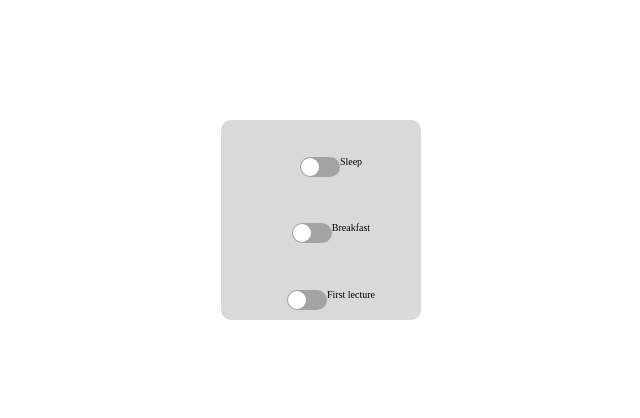
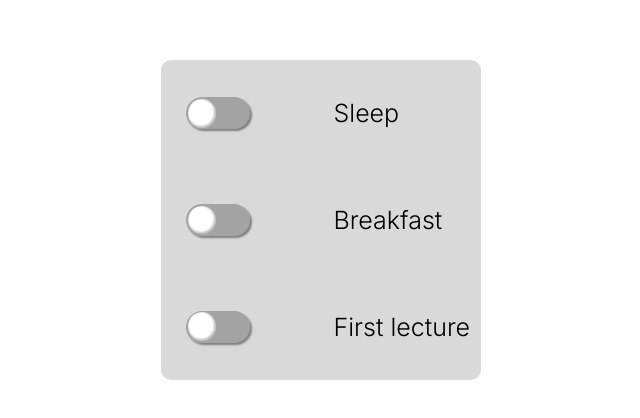
Before and after one commit to Tanishkmalviy-a/life-update, a plain HTML site: page index.html in a window 1280 px wide. Shown: the part 188-606 px from the top of the page, without its empty margins (319-959 px from the left). Drawn offline with Linux system fonts and the light colour scheme.

Commit message:
Structured layout with near-final design

```diff
--- a/index.html
+++ b/index.html
@@ -6,20 +6,23 @@
     <title>:LIFE-UPDATE</title>
     <link rel="stylesheet" href="style.css" />
     <script src="script.js"></script>
+    <link rel="preconnect" href="https://fonts.googleapis.com">
+<link rel="preconnect" href="https://fonts.gstatic.com" crossorigin>
+<link href="https://fonts.googleapis.com/css2?family=Inter:ital,opsz,wght@0,14..32,100..900;1,14..32,100..900&display=swap" rel="stylesheet">
   </head>
   <body>
     <main class="main">
-      <div class="container">
+      <div class="container sleep">
         <input type="checkbox" name="checkbox1" id="toggle1" />
         <label for="toggle1" class="switch"></label>
         <p>Sleep</p>
       </div>
-      <div class="container">
+      <div class="container breakfast">
         <input type="checkbox" name="checkbox2" id="toggle2" />
         <label for="toggle2" class="switch"></label>
         <p>Breakfast</p>
       </div>
-      <div class="container">
+      <div class="container firstlecture">
         <input type="checkbox" name="checkbox3" id="toggle3" />
         <label for="toggle3" class="switch"></label>
         <p>First lecture</p>
--- a/style.css
+++ b/style.css
@@ -1,8 +1,14 @@
-html {
-  font-size: 62.5%;
+p {
+  font-family: "Inter", sans-serif;
+  font-optical-sizing: auto;
+  font-weight: 300;
+  font-style: italic;
+  font-style: normal;
+  font-size: 25px;
 }
 
 body {
+  font-size: 62.5%;
   height: 100vh;
   display: flex;
   justify-content: center;
@@ -13,23 +19,23 @@ body {
 
 .main {
   display: grid;
-    background-color: #d9d9d9;
+  background-color: #d9d9d9;
 
   border-radius: 10px;
- width: 20rem;
- height: 20rem;
- position: relative;
-
+  width: 20rem;
+  height: 20rem;
+  position: relative;
 }
 
 .container {
-  display: flex;
+  box-sizing: border-box;
+  display: grid;
+  grid-template-columns: 1fr 1fr;
   justify-content: center;
-  align-items: self-end;
+  align-items: center;
   /* background-color: #fff; */
   /* border-radius: 20rem; */
-  margin: 10px;
-width: 100%;
+  width: 100%;
   max-width: 400rem;
 }
 
@@ -41,7 +47,7 @@ width: 100%;
   background-color: rgba(0, 0, 0, 0.25);
   border-radius: 2rem;
   transition: all 0.3s linear;
-
+  box-shadow: 2px 2px 2px 0px grey;
 }
 
 .switch::after {
@@ -54,6 +60,7 @@ width: 100%;
   border-radius: 50%;
   background-color: #fff;
   transition: all 0.3s linear;
+  box-shadow: -1px -1px 2px 1px rgb(0, 0, 0, .25) inset;
 }
 
 input[type="checkbox"]:checked + ::after {
@@ -66,9 +73,13 @@ input[type="checkbox"]:checked + .switch {
 
 input[type="checkbox"] {
   display: none;
-
 }
 
-lable.switch{
-  max-width: ;
+lable {
+  margin-left: 100px 0px;
 }
+
+div.container {
+  box-sizing: border-box;
+  padding-left: 25px;
+}
```
